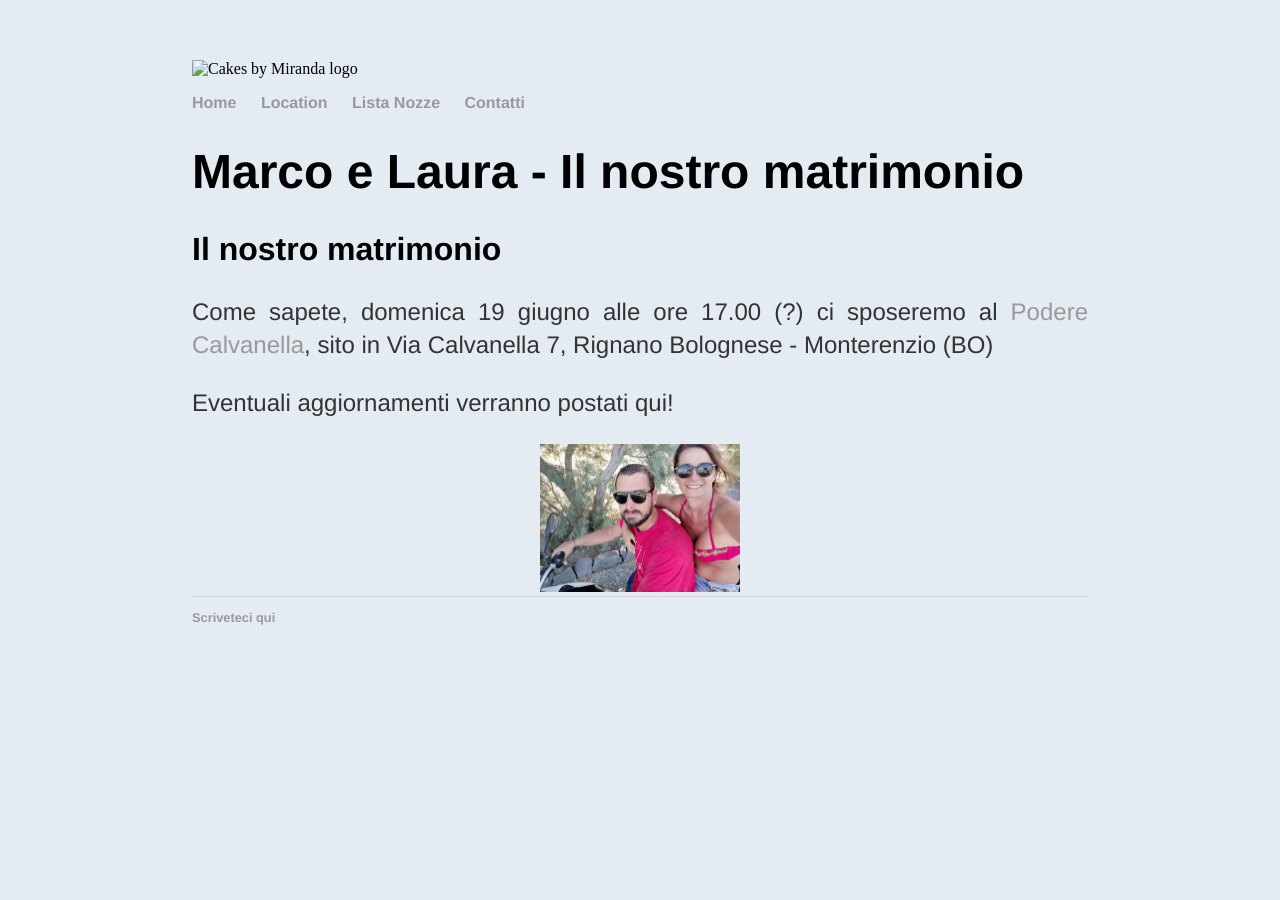
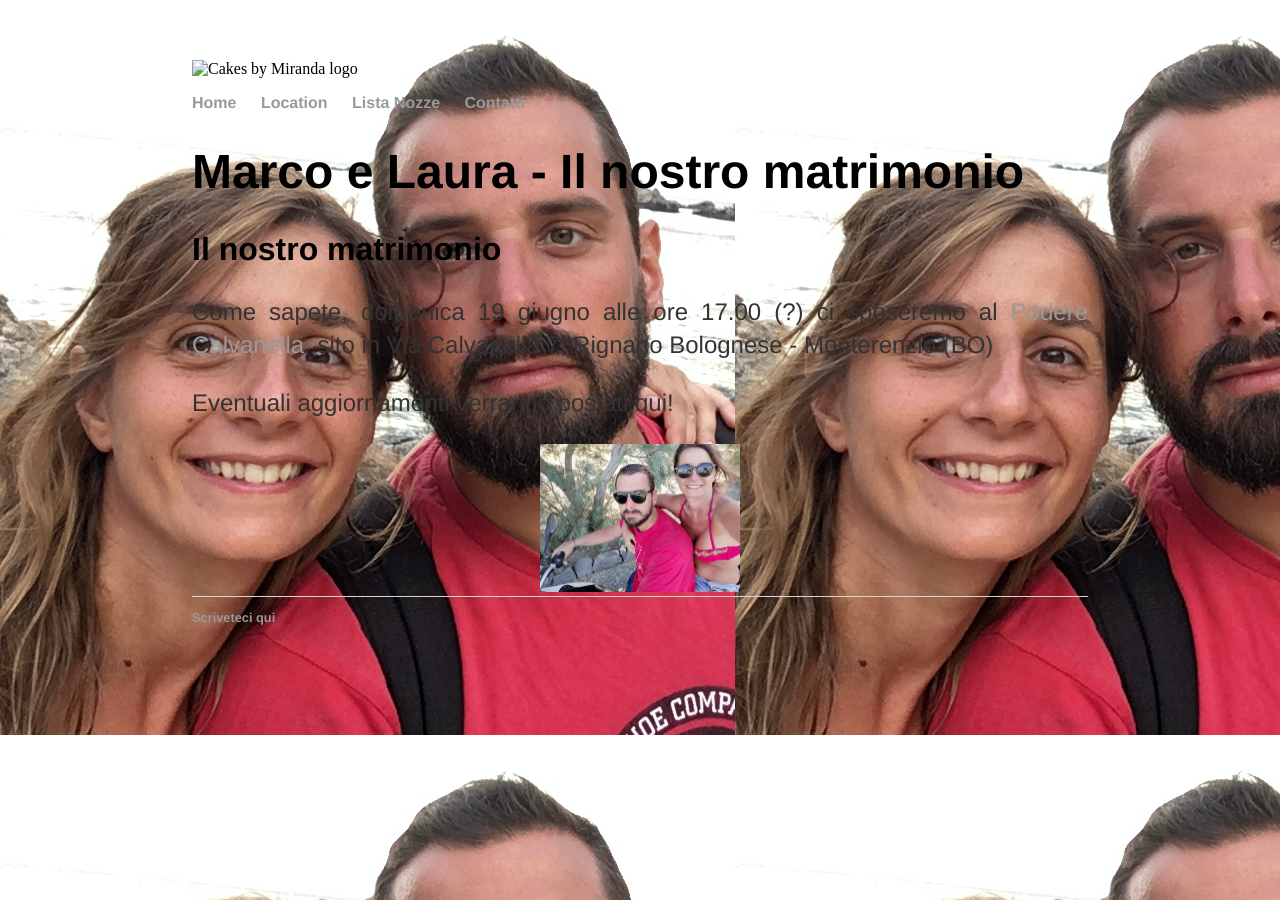
Before and after one commit to marcoelaura/marcoelaura.github.io, a Jekyll site: the page built from index.html, in a window 1280 px wide. Built offline with Jekyll 4.4.1, drawn with Linux system fonts in a browser that asks for light colours.

Commit message:
Update main.css

```diff
--- a/css/main.css
+++ b/css/main.css
@@ -1,10 +1,9 @@
 body {
-    background-color: #e4ebf3;
     margin: 60px auto;
     width: 70%;
     text-align: justify;
     text-justify: inter-word;
-    background-image: url('../logo.jpg');
+    background-image: url('logo.jpg');
 }
 nav ul, footer ul {
     font-family:'Helvetica', 'Arial', 'Sans-Serif';
```
